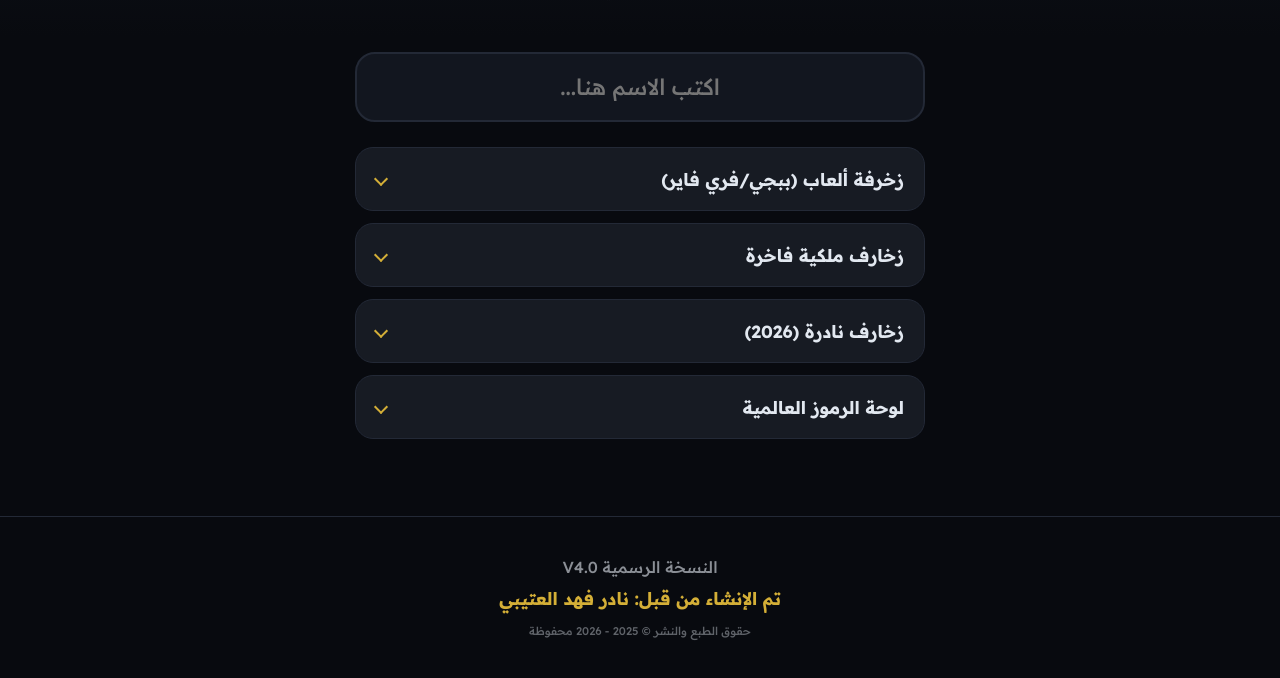
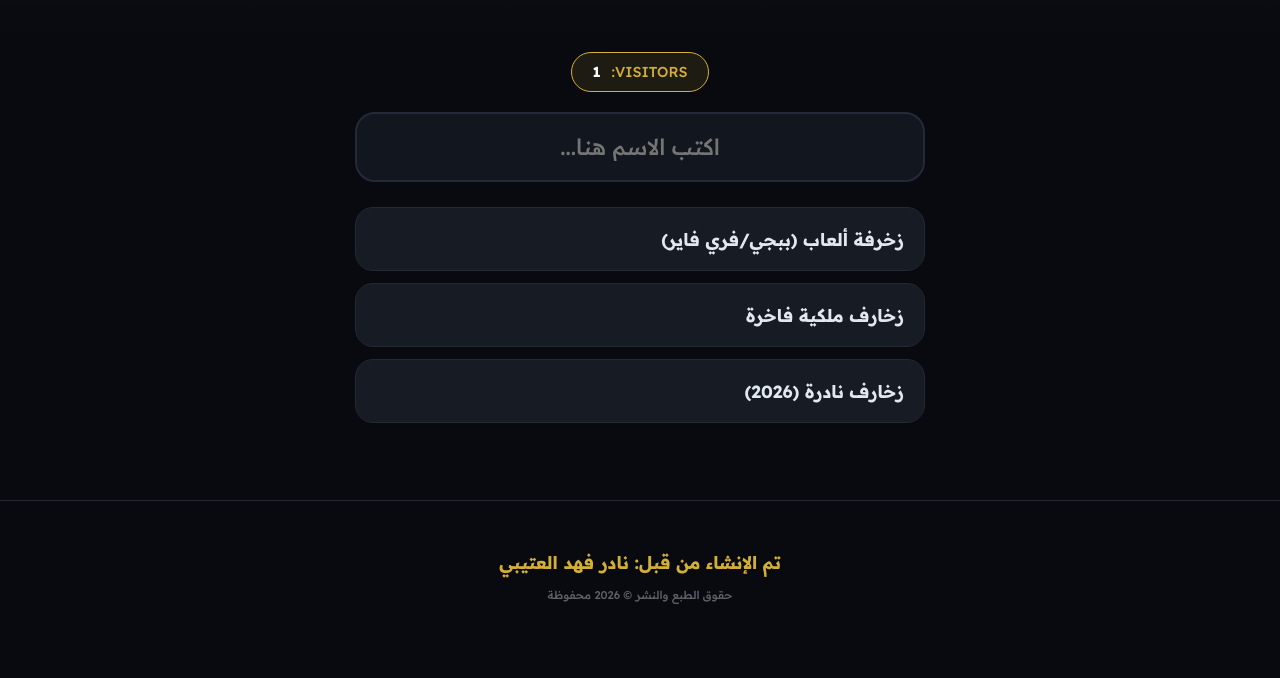
Before and after one commit to nader14422020-glitch/NaderFahad-zahrafa, a plain HTML site: page index.html in a window 1280 px wide. Shown: the part 192-870 px from the top of the page. Drawn offline with Linux system fonts and the light colour scheme.

Commit message:
Update index.html

```diff
--- a/index.html
+++ b/index.html
@@ -83,16 +83,6 @@
             background: rgba(255,255,255,0.02);
         }
 
-        .menu-header:active { background: rgba(255,255,255,0.05); }
-
-        .menu-header i {
-            width: 10px; height: 10px;
-            border-right: 2px solid var(--primary);
-            border-bottom: 2px solid var(--primary);
-            transform: rotate(45deg);
-            transition: 0.3s;
-        }
-
         .menu-content {
             display: none;
             padding: 15px;
@@ -104,7 +94,6 @@
         .menu-section.active .menu-content { display: grid; }
         .menu-section.active .menu-header i { transform: rotate(-135deg); }
 
-        /* كروت النتائج */
         .result-item {
             background: rgba(255,255,255,0.03);
             padding: 18px; border-radius: 12px;
@@ -112,20 +101,23 @@
             font-size: 1.2rem; border: 1px solid transparent;
         }
 
-        .result-item:active { background: var(--primary); color: #000; transform: scale(0.98); }
-
-        /* قسم الرموز النادرة جداً */
-        .rare-grid {
-            display: grid; grid-template-columns: repeat(4, 1fr); gap: 10px;
+        /* عداد الزوار */
+        .visitor-counter {
+            background: rgba(212, 175, 55, 0.1);
+            border: 1px solid var(--primary);
+            padding: 10px 20px;
+            border-radius: 50px;
+            display: inline-flex;
+            align-items: center;
+            gap: 10px;
+            margin-bottom: 20px;
+            font-family: 'Orbitron';
+            font-size: 0.9rem;
+            color: var(--primary);
         }
 
-        .sym-btn {
-            background: #1c222d; height: 60px;
-            display: flex; align-items: center; justify-content: center;
-            border-radius: 12px; font-size: 1.5rem; cursor: pointer;
-        }
+        .counter-num { font-weight: 900; color: #fff; letter-spacing: 1px; }
 
-        /* الفوتر الاحترافي */
         footer {
             margin-top: 50px; padding: 40px 20px;
             text-align: center; border-top: 1px solid #232936;
@@ -133,12 +125,11 @@
 
         .dev-tag { color: var(--primary); font-weight: bold; font-size: 1.1rem; margin-top: 10px; }
 
-        /* إشعار النسخ */
         #toast {
             position: fixed; bottom: 20px; left: 50%; transform: translateX(-50%);
             background: var(--primary); color: #000; padding: 12px 30px;
             border-radius: 50px; font-weight: bold; z-index: 1000;
-            display: none; box-shadow: 0 5px 20px rgba(0,0,0,0.5);
+            display: none;
         }
     </style>
 </head>
@@ -152,7 +143,13 @@
     <p style="opacity: 0.5; font-size: 0.8rem; margin-top: 5px;">نظام الزخرفة العالمي المعتمد</p>
 </div>
 
-<div class="container">
+<div class="container" style="text-align: center;">
+
+    <div class="visitor-counter">
+        <span>VISITORS:</span>
+        <span id="count" class="counter-num">...</span>
+    </div>
+
     <input type="text" id="userInput" class="input-box" placeholder="اكتب الاسم هنا..." oninput="updateAll()">
 
     <div class="menu-section" onclick="toggleMenu(this)">
@@ -169,54 +166,36 @@
         <div class="menu-header">زخارف نادرة (2026) <i></i></div>
         <div class="menu-content" id="rareList"></div>
     </div>
-
-    <div class="menu-section" onclick="toggleMenu(this)">
-        <div class="menu-header">لوحة الرموز العالمية <i></i></div>
-        <div class="menu-content">
-            <div id="symbolsBox" class="rare-grid"></div>
-        </div>
-    </div>
 </div>
 
 <footer>
-    <div style="opacity: 0.6;">النسخة الرسمية V4.0</div>
     <div class="dev-tag">تم الإنشاء من قبل: نادر فهد العتيبي</div>
-    <div style="font-size: 0.7rem; margin-top: 15px; opacity: 0.4;">حقوق الطبع والنشر © 2025 - 2026 محفوظة</div>
+    <div style="font-size: 0.7rem; margin-top: 15px; opacity: 0.4;">حقوق الطبع والنشر © 2026 محفوظة</div>
 </footer>
 
 <script>
-    const symbols = ['𓆩','𓆪','𓅓','𓆩','𓆪','♰','☬','卍','〆','々','๛','⚚','🔱','💎','👑','⚡','⚔️','🛡️','💀','☠️','☣️','☢️','🧿','🔮','🔥','💨','✨','🌌','🌑','🪐','🦅','🐉','🦁','🎭','🎰','ﷲ','﷽','ﷻ','۞','☪'];
+    // كود العداد المباشر
+    function updateCounter() {
+        // استبدل 'nader_pro_2026' بأي اسم فريد خاص بك
+        const storageKey = 'nader_visitor_count';
+        let count = localStorage.getItem(storageKey) || 0;
+        count = parseInt(count) + 1;
+        localStorage.setItem(storageKey, count);
+        document.getElementById('count').innerText = count.toLocaleString();
+    }
 
-    // تهيئة الرموز
-    const sBox = document.getElementById('symbolsBox');
-    symbols.forEach(s => {
-        const d = document.createElement('div');
-        d.className = 'sym-btn';
-        d.innerText = s;
-        d.onclick = (e) => { e.stopPropagation(); copy(s); };
-        sBox.appendChild(d);
-    });
+    // تشغيل العداد عند التحميل
+    updateCounter();
 
-    function toggleMenu(el) {
-        el.classList.toggle('active');
-    }
+    function toggleMenu(el) { el.classList.toggle('active'); }
 
     function updateAll() {
         const text = document.getElementById('userInput').value;
         if(!text) return;
 
-        // توليد قوائم مختلفة
-        render('gamingList', [
-            `〆${text}〆`, `々${text}々`, `๛${text}๛`, `亗${text}亗`, `『${text}』`, `( ${text} )`
-        ]);
-
-        render('royalList', [
-            `꧁ ${text} ꧂`, `♛ ${text} ♛`, `♔ ${text} ♔`, `★彡 ${text} 彡★`, `⚡ ${text} ⚡`, `💎 ${text} 💎`
-        ]);
-
-        render('rareList', [
-            `𓆩 ${text} 𓆪`, `𓐍 ${text} 𓐍`, `𓊈 ${text} 𓊉`, `⫷ ${text} ⫸`, `₪ ${text} ₪`, `۞ ${text} ۞`
-        ]);
+        render('gamingList', [`〆${text}〆`, `々${text}々`, `亗${text}亗`, `『${text}』`]);
+        render('royalList', [`꧁ ${text} ꧂`, `♛ ${text} ♛`, `♔ ${text} ♔`, `★彡 ${text} 彡★`]);
+        render('rareList', [`𓆩 ${text} 𓆪`, `𓊈 ${text} 𓊉`, `⫷ ${text} ⫸`, `₪ ${text} ₪`]);
     }
 
     function render(id, items) {
@@ -225,7 +204,7 @@
         items.forEach(item => {
             const div = document.createElement('div');
             div.className = 'result-item';
-            div.innerHTML = `<span>${item}</span> <small style="font-size: 0.6rem; opacity: 0.5;">لمس للنسخ</small>`;
+            div.innerHTML = `<span>${item}</span>`;
             div.onclick = (e) => { e.stopPropagation(); copy(item); };
             container.appendChild(div);
         });
```
